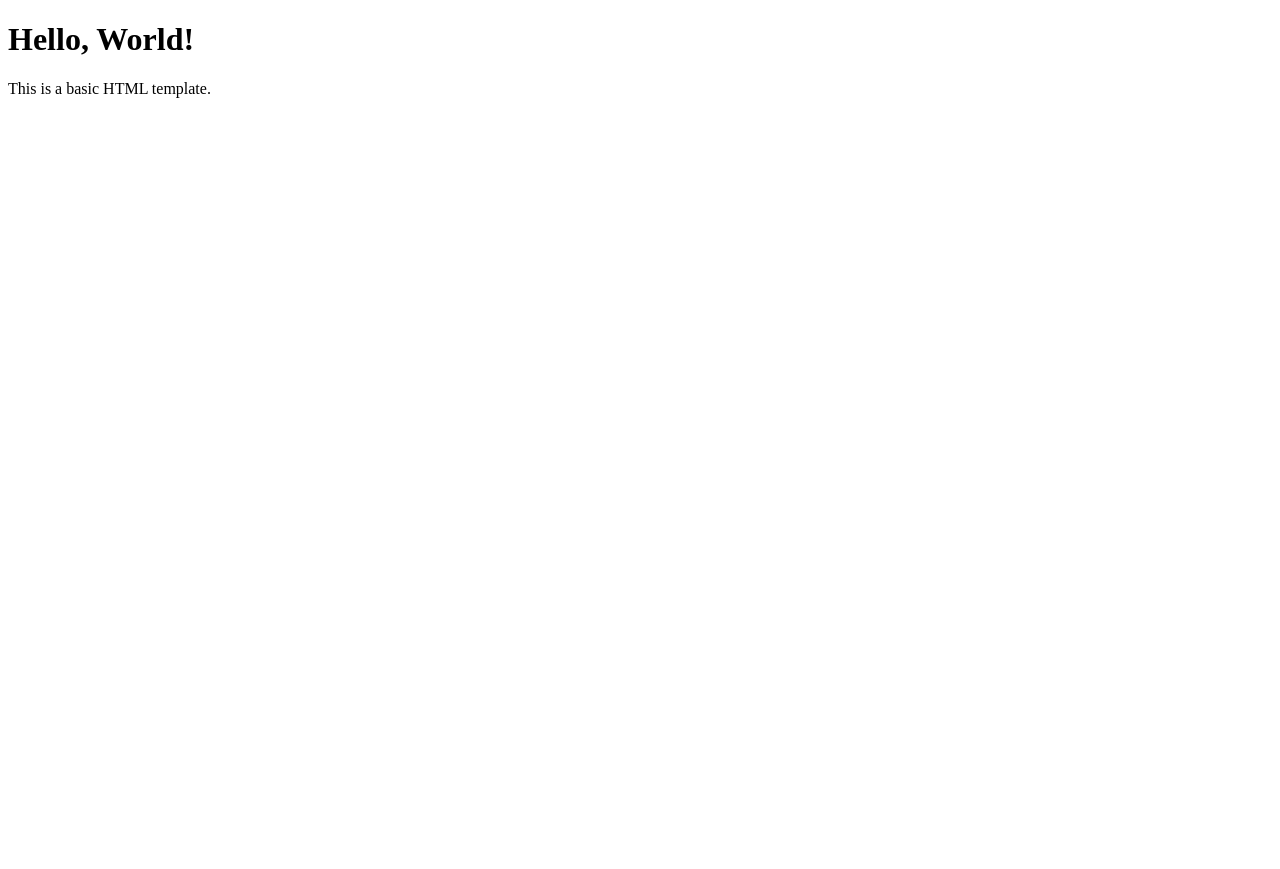
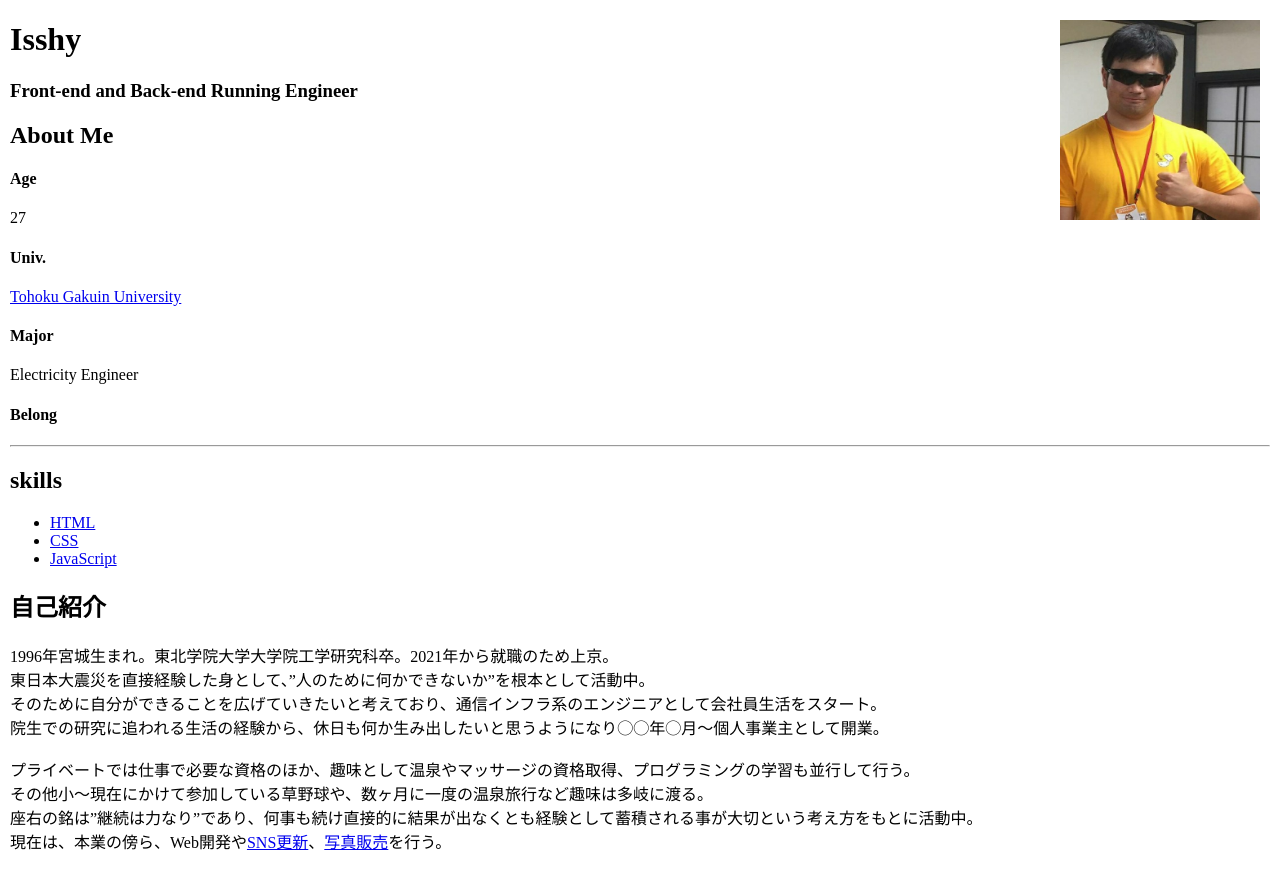
Before and after one commit to isshybb/mysite, a plain HTML site: page index.html in a window 1280 px wide. Before the commit the page ends 800 px from the top, so only its background shows below. Drawn offline with Linux system fonts and the light colour scheme.

Commit message:
profile_下地作成

```diff
--- a/index.html
+++ b/index.html
@@ -1,21 +1,58 @@
 <!DOCTYPE html>
-<html lang="en">
+<html>
+
 <head>
     <meta charset="UTF-8">
-    <meta name="viewport" content="width=device-width, initial-scale=1.0">
-    <title>Document</title>
-    <!-- ここに必要なCSSファイルをリンクする場合 -->
-    <!-- <link rel="stylesheet" href="styles.css"> -->
-    <!-- ここに必要なJavaScriptファイルをリンクする場合 -->
-    <!-- <script src="script.js" defer></script> -->
+    <title>Home</title>
+    <link rel="Stylesheet" href="style.css">
 </head>
+
 <body>
-    <!-- ここにコンテンツを追加 -->
-    <h1>Hello, World!</h1>
-    <p>This is a basic HTML template.</p>
-    <!-- ここに必要なスクリプトを追加する場合 -->
-    <!-- <script>
-        // JavaScriptコードをここに追加
-    </script> -->
+    <header></header>
+    <div class="Name">
+        <h1>Isshy</h1>
+        <h3>Front-end and Back-end Running Engineer</h3>
+    </div>
+    <div class="Image">
+        <img src="profile.jpg" alt="isshy" width="200" height="200">
+    </div>
+
+    <div class="AboutMe">
+        <h2>About Me</h2>
+        <h4 class="age">Age</h4>
+        <p>27</p>
+        <h4 class="univ">Univ.</h4>
+        <a href=https://www.tohoku-gakuin.ac.jp>Tohoku Gakuin University</a>
+        <h4>Major</h4>
+        <p>Electricity Engineer</p>
+        <h4 class="belong">Belong</h4>
+        <hr class="default-hr">
+    </div>
+
+    <div class="Skills">
+        <h2>skills</h2>
+        <div class="skill-item"><ul>
+            <li><a href="https://qiita.com/Tetsu-is/items/af13b2c349bbfdcab9d7">HTML</a><br></li>
+                <li><a href="https://www.webword.jp/xhtml/basic/index4.html">CSS</a><br></li>
+                    <li><a href="https://web-kanji.com/posts/homepage-creation-javascript">JavaScript</a></li>
+        </ul>
+        </div>
+        <div class="profile-text">
+            <h2>自己紹介</h2>
+            <p>1996年宮城生まれ。東北学院大学大学院工学研究科卒。2021年から就職のため上京。
+                <br>東日本大震災を直接経験した身として、”人のために何かできないか”を根本として活動中。
+                <br>そのために自分ができることを広げていきたいと考えており、通信インフラ系のエンジニアとして会社員生活をスタート。
+                <br>院生での研究に追われる生活の経験から、休日も何か生み出したいと思うようになり◯◯年◯月〜個人事業主として開業。
+                <br><br>
+                プライベートでは仕事で必要な資格のほか、趣味として温泉やマッサージの資格取得、プログラミングの学習も並行して行う。
+                <br>その他小〜現在にかけて参加している草野球や、数ヶ月に一度の温泉旅行など趣味は多岐に渡る。
+                <br>座右の銘は”継続は力なり”であり、何事も続け直接的に結果が出なくとも経験として蓄積される事が大切という考え方をもとに活動中。
+
+                <br>現在は、本業の傍ら、Web開発や<a href="https://www.instagram.com/isshy.bb/?next=%2F">SNS更新</a>、<a href="https://creator.pixta.jp/@prof2468067?_gl=1*1cpgp7d*_ga*MjAyNDkzMjEyNy4xNzA4MzIwNTcx*_ga_VBSX8RFDG5*MTcwODg0NDA4OC4yLjEuMTcwODg0NDQ2OS4zLjAuMA..&_ga=2.178295917.873455064.1708844094-2024932127.1708320571&_gac=1.183185236.1708844141.CjwKCAjw1YCkBhAOEiwA5aN4AROP_ST5I9Knq19KT0x41I_0jANvJ972X4mXzpF0uxFsD6rs1Cz4DhoCbDAQAvD_BwE">写真販売</a>を行う。</p>
+
+            </div>
+    </div>
+    <footer></footer>
 </body>
+
 </html>
--- /dev/null
+++ b/style.css
@@ -0,0 +1,9 @@
+.Image {
+    position:absolute;
+	top: 20px;
+	right:20px;
+}
+
+body {
+    margin: 10px;
+}
```
Also changed, not shown: profile.jpg (added).
